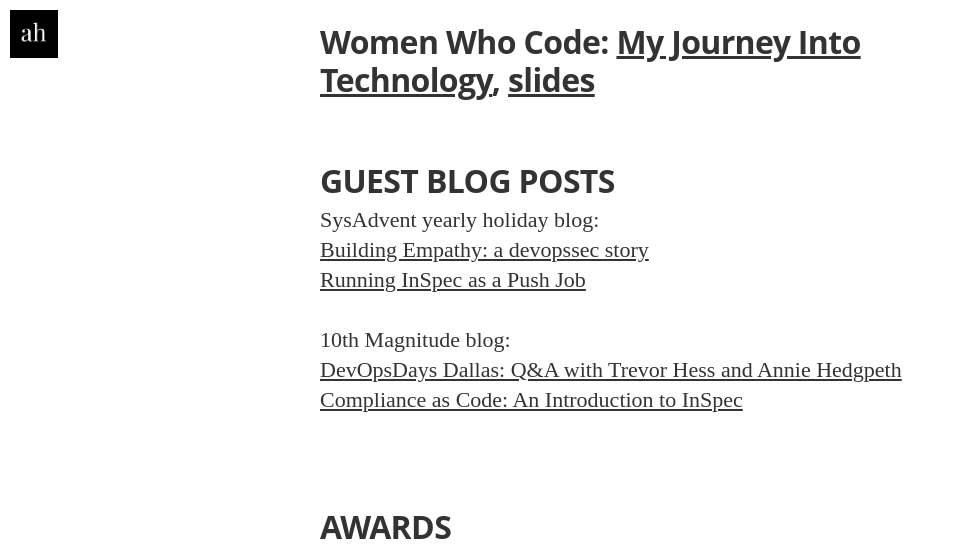
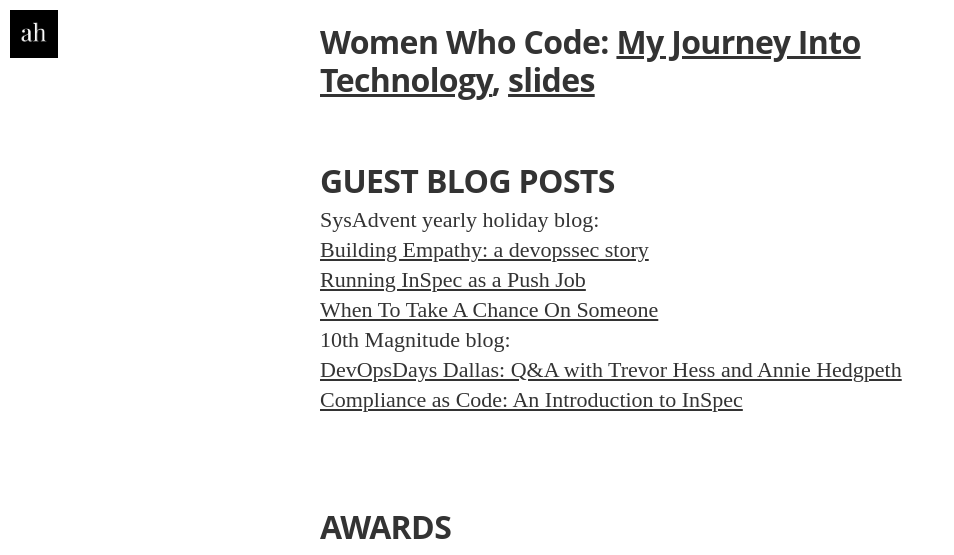
Before and after one commit to anniehedgpeth/anniehedgpeth.github.io, a Jekyll site: the page built from speaking.md, in a window 1280 px wide and 1400 px high, scrolled down 5632 px. Shown: the top 555 px of the window, without its empty margins (0-954 px from the left). Built offline with Jekyll 4.4.1, drawn with Linux system fonts in a browser that asks for light colours; nearby versions of some CDN libraries; some web fonts are replaced; some of the changed text lies outside the part shown.

Commit message:
removing dead link; adding sysadvent post

```diff
--- a/speaking.md
+++ b/speaking.md
@@ -78,6 +78,7 @@
 <br/>
 [Running InSpec as a Push Job](http://sysadvent.blogspot.com/2017/12/day-7-running-inspec-as-push-job.html)
 <br/>
+[When To Take A Chance On Someone](https://sysadvent.blogspot.com/2019/12/day-11-when-to-take-chance-on-someone.html)
 <br/>
 10th Magnitude blog:
 <br/>
@@ -88,5 +89,3 @@
 # AWARDS
 
 [Awesome Community Chefs – 2017 Award Winner](https://blog.chef.io/2017/06/08/awesome-community-chefs-2017-award-winners/)
-<br/>
-![Awesome Community Chef Award](https://22jr213zpp00e1zym36icrs1-wpengine.netdna-ssl.com/wp-content/uploads/2017/06/awesome-chefs-all-768x446.jpg)
```
